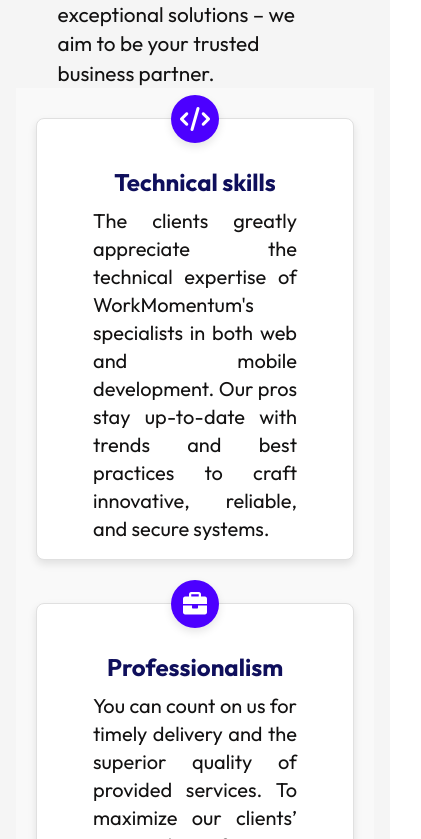
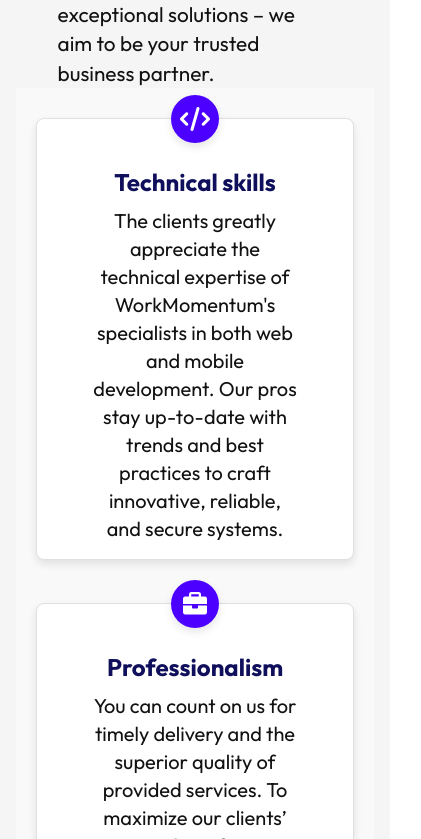
Before and after one commit to ani2727/Work-Momentum, a React (Create React App) app in the folder frontend/: page /about in a window 390 px wide. Shown: the part 1025-1864 px from the top of the page, 421 px wide, since content can reach past the window. Built offline with nearby package versions, Linux system fonts and the light colour scheme.

Commit message:
updated homeheader text responsive

```diff
--- a/frontend/src/components/About/About.css
+++ b/frontend/src/components/About/About.css
@@ -292,9 +292,7 @@
   .vision{
     text-align: center;
   }
-  .products-offer-card p{
-    text-align: justify;
-  }
+
   .vision h1 {
     font-size: 2rem;
   }
--- a/frontend/src/components/Footer/Footer.module.css
+++ b/frontend/src/components/Footer/Footer.module.css
@@ -152,9 +152,9 @@
 .icon:hover {
   color: #338bff;
 }
-
+/*
 @media (max-width: 480px) {
   .footerContent{
     padding:1em 2em;
   }
-}
+} */
--- a/frontend/src/components/Home/Home.css
+++ b/frontend/src/components/Home/Home.css
@@ -215,17 +215,23 @@
 }
 
 @media (max-width: 480px) {
+  .home-header{
+    margin-top: -0.6em;
+  }
   .home-body-text {
     padding: 1em;
+    margin-top: 2em;
   }
 
 
   .home-body-text h1 {
     font-size: 2.5em;
+    margin-bottom: 0.5em;
   }
 
   .home-body-text p {
     font-size: 1.2em;
+    margin-bottom: 2em;
   }
   .home-body-text button{
     width: 8em;
--- a/frontend/src/components/Products/Products.css
+++ b/frontend/src/components/Products/Products.css
@@ -79,7 +79,6 @@
   color: rgb(15, 15, 92);
   transition: 0.3s;
   outline: none;
-  text-align: center;
   transition: transform 0.3s ease, box-shadow 0.3s ease;
   border: 1px solid #e0e0e0;
   /* box-shadow: 0 2px 4px rgba(0, 0, 0, 0.1); */
@@ -87,7 +86,8 @@
 }
 
 .products-offer-card p{
-  font-size: 20px;
+  font-size: 30px;
+  text-align: center;
 }
 
 .products-offer-card h2 {
@@ -347,6 +347,11 @@
 /* Responsive Media Queries */
 
 /* For screens smaller than 768px (tablets and smaller devices) */
+@media (max-width: 480px) {
+  .products-offer-card p{
+    text-align: center;
+  }
+}
 @media (max-width: 767px) {
   .products-banner-image {
     height: 15em;
```
